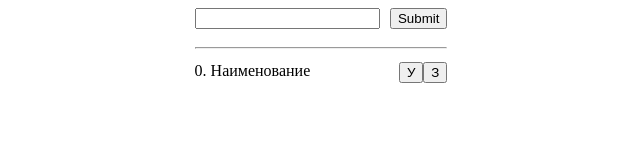
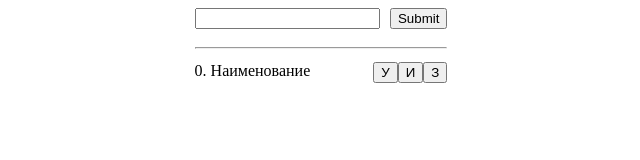
Before and after one commit to turbopypip/task-board, a React (Create React App) app: page / in a window 1280 px wide. Shown: the top 160 px of the page, without its empty margins (319-959 px from the left). Built offline with nearby package versions, Linux system fonts and the light colour scheme.

Commit message:
Added button "Change task"

```diff
--- a/package.json
+++ b/package.json
@@ -39,5 +39,8 @@
       "last 1 firefox version",
       "last 1 safari version"
     ]
+  },
+  "devDependencies": {
+    "prettier": "^2.7.1"
   }
 }
--- a/src/App.tsx
+++ b/src/App.tsx
@@ -1,16 +1,22 @@
-import React, { useState } from 'react';
+import React, { useState } from "react";
 import TextInputForm from "./Components/TextInputForm";
 import TasksList from "./Components/TasksList";
 
 const App = () => {
-  const [tasks, setTasks] = useState([{title: "Наименование", id: 0}])
+  const [tasks, setTasks] = useState([{ title: "Наименование", id: 0 }]);
+  const [task, setTask] = useState({ title: "", id: 0 });
 
   return (
     <div className="App">
-      <TextInputForm setTasks={setTasks} tasks={tasks}/>
-      <TasksList setTasks={setTasks} tasks={tasks} />
+      <TextInputForm
+        task={task}
+        setTask={setTask}
+        setTasks={setTasks}
+        tasks={tasks}
+      />
+      <TasksList setTasks={setTasks} tasks={tasks} setTask={setTask} />
     </div>
   );
-}
+};
 
 export default App;
--- a/src/Components/TasksList/TaskItem/index.tsx
+++ b/src/Components/TasksList/TaskItem/index.tsx
@@ -1,32 +1,93 @@
-import React, {FC, useState} from 'react';
-import {Task} from "../../../types";
+import React, { FC, useState } from "react";
+import { Task } from "../../../types";
 
 type Props = {
-  remove: (task: Task) => void,
-  index: number,
-  task: Task
-}
+  task: Task;
+  tasks: Task[];
+  setTask: (task: Task) => void;
+  remove: (task: Task) => void;
+  index: number;
+};
 
-const TaskItem: FC<Props> = ({remove, index, task}) => {
-  const [taskDone, setTaskDone] = useState(false)
+const TaskItem: FC<Props> = ({ tasks, setTask, remove, index, task }) => {
+  const [taskDone, setTaskDone] = useState(false);
+  const [changeTask, setChangeTask] = useState(false);
+  const [temporaryTask, setTemporaryTask] = useState({ title: "", id: 0 });
+
+  const HandleChange = () => {
+    const prevTask = tasks.findIndex((t) => t.id === task.id);
+    tasks[prevTask] = temporaryTask;
+    setTask({ title: "", id: 0 });
+    setChangeTask(false);
+  };
 
   return (
     <div
       style={{
-          marginTop:"5%",
-          display: "flex",
-          justifyContent: "space-between"
-        }}
+        marginTop: "5%",
+        display: "flex",
+        justifyContent: "space-between",
+      }}
     >
       <div
         key={task.id}
-        style={{textDecoration: `${taskDone ? "line-through" : "none"}`}}
+        style={{ textDecoration: `${taskDone ? "line-through" : "none"}` }}
       >
-        {index}. {task.title}<br/>
+        {changeTask ? (
+          <div
+            style={{
+              display: "flex",
+              listStyleType: "none",
+              flexDirection: "row",
+              margin: "0",
+            }}
+          >
+            {index}.{" "}
+            <input
+              type="text"
+              placeholder="изменить"
+              onChange={(e) =>
+                setTemporaryTask({ id: task.id, title: e.target.value })
+              }
+            />
+          </div>
+        ) : (
+          <>
+            {index}. {task.title}
+            <br />
+          </>
+        )}
       </div>
-      <ul style={{display:"flex", listStyleType: "none", flexDirection: "row", margin: "0"}}>
-        <li><button onClick={() => remove(task)}>У</button></li>
-        <li><button onClick={() => setTaskDone(!taskDone)}>З</button></li>
+      <ul
+        style={{
+          display: "flex",
+          listStyleType: "none",
+          flexDirection: "row",
+          margin: "0",
+        }}
+      >
+        {changeTask ? (
+          <>
+            <li>
+              <button onClick={HandleChange}>П</button>
+            </li>
+            <li>
+              <button onClick={() => setChangeTask(false)}>О</button>
+            </li>
+          </>
+        ) : (
+          <>
+            <li>
+              <button onClick={() => remove(task)}>У</button>
+            </li>
+            <li>
+              <button onClick={() => setChangeTask(true)}>И</button>
+            </li>
+            <li>
+              <button onClick={() => setTaskDone(!taskDone)}>З</button>
+            </li>
+          </>
+        )}
       </ul>
     </div>
   );
--- a/src/Components/TasksList/index.tsx
+++ b/src/Components/TasksList/index.tsx
@@ -1,26 +1,32 @@
-import React, { FC } from 'react';
+import React, { FC } from "react";
 import { Task } from "../../types";
 import TaskItem from "./TaskItem";
 
 type Props = {
   setTasks: ([]) => void;
-  tasks: Task[]
-}
-const TasksList: FC<Props> = ({setTasks, tasks}) => {
-
+  tasks: Task[];
+  setTask: (task: Task) => void;
+};
+const TasksList: FC<Props> = ({ setTask, setTasks, tasks }) => {
   const removeTask = (task: Task) => {
-    setTasks(tasks.filter(t=> t.id !== task.id))
-  }
+    setTasks(tasks.filter((t) => t.id !== task.id));
+  };
 
   return (
-    <div style={{margin: "0 40% 0 40%"}}>
-      {
-        tasks.length
-          ?
-          tasks.map((task, index) => <TaskItem remove={removeTask} task={task} index={index}/>)
-          :
-          <p style={{textAlign: "center"}}>Задания не найдены!</p>
-      }
+    <div style={{ margin: "0 40% 0 40%" }}>
+      {tasks.length ? (
+        tasks.map((task, index) => (
+          <TaskItem
+            tasks={tasks}
+            setTask={setTask}
+            remove={removeTask}
+            task={task}
+            index={index}
+          />
+        ))
+      ) : (
+        <p style={{ textAlign: "center" }}>Задания не найдены!</p>
+      )}
     </div>
   );
 };
--- a/src/Components/TextInputForm/index.tsx
+++ b/src/Components/TextInputForm/index.tsx
@@ -1,29 +1,28 @@
-import React, {FC, FormEvent, useState} from 'react';
+import React, { FC, FormEvent } from "react";
 import { Task } from "../../types";
 
 type Props = {
+  task: Task;
+  setTask: (task: Task) => void;
   setTasks: ([]) => void;
-  tasks: Task[]
-}
+  tasks: Task[];
+};
 
-const TextInputForm: FC<Props> = ({setTasks ,tasks}) => {
+const TextInputForm: FC<Props> = ({ task, setTask, setTasks, tasks }) => {
+  const createTask = (newTask: Task) => {
+    setTasks([...tasks, newTask]);
+  };
 
-  const createTask = (newTask: Task) => {
-    setTasks([...tasks, newTask])
-  }
-
-  const [task, setTask] = useState({title: "", id: 0})
-
-  const onSubmit = (e:FormEvent<HTMLFormElement>) => {
+  const onSubmit = (e: FormEvent<HTMLFormElement>) => {
     e.preventDefault();
     const newTask = {
       ...task,
-      id: Date.now()
-    }
+      id: Date.now(),
+    };
 
-    createTask(newTask)
-    setTask({title: "", id: 0})
-  }
+    createTask(newTask);
+    setTask({ title: "", id: 0 });
+  };
 
   return (
     <>
@@ -31,19 +30,19 @@ const TextInputForm: FC<Props> = ({setTasks ,tasks}) => {
         style={{
           display: "flex",
           margin: "0 40% 0 40%",
-          justifyContent: "space-between"
+          justifyContent: "space-between",
         }}
         onSubmit={(e) => onSubmit(e)}
       >
         <input
           value={task.title}
-          onChange={e => setTask({id: Date.now(),title: e.target.value})}
+          onChange={(e) => setTask({ id: Date.now(), title: e.target.value })}
           type="text"
         />
-        <input type="submit"/>
+        <input type="submit" />
       </form>
-      <br/>
-      <hr style={{margin: "0 40% 0 40%"}}/>
+      <br />
+      <hr style={{ margin: "0 40% 0 40%" }} />
     </>
   );
 };
--- a/src/types.ts
+++ b/src/types.ts
@@ -1,4 +1,4 @@
 export type Task = {
-  id?: number,
-  title?: string
-}
+  id: number;
+  title: string;
+};
```
Also changed, not shown: 1 other file (tests, documents, lock files or other folders).
